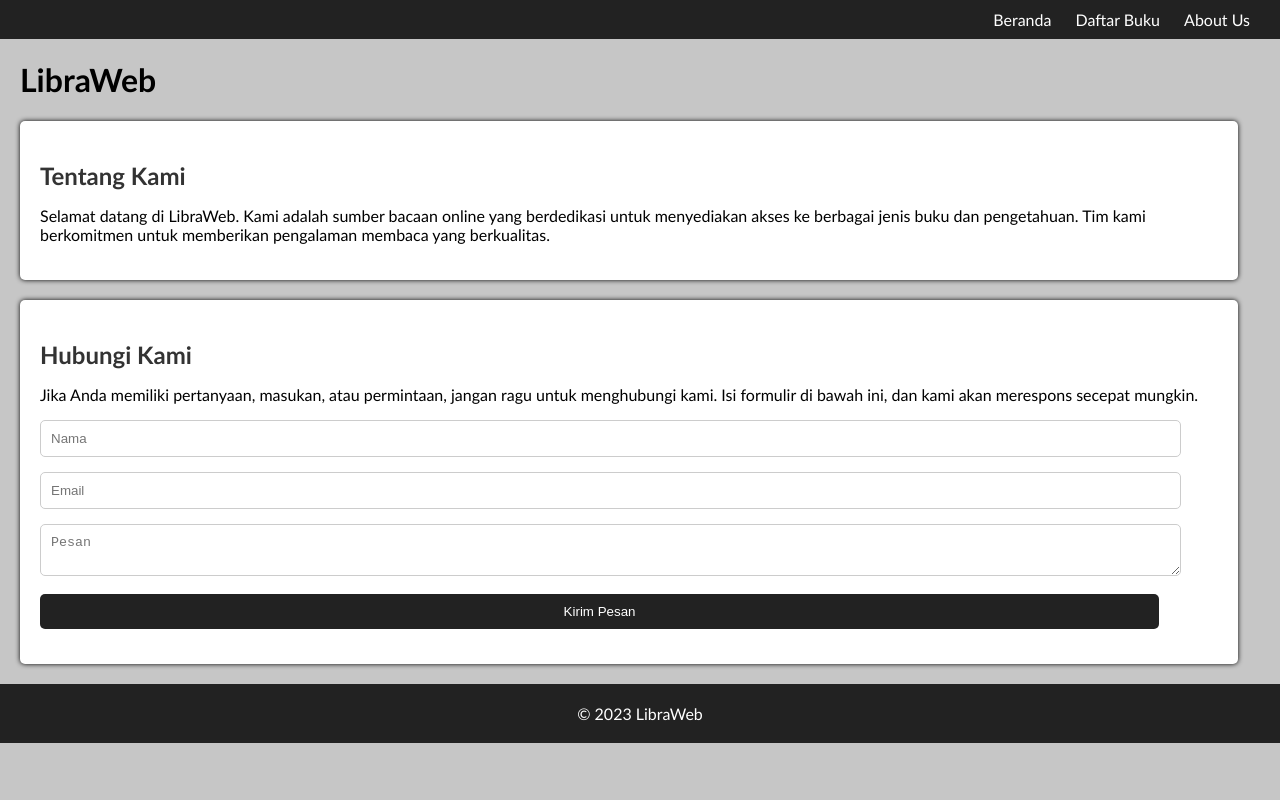
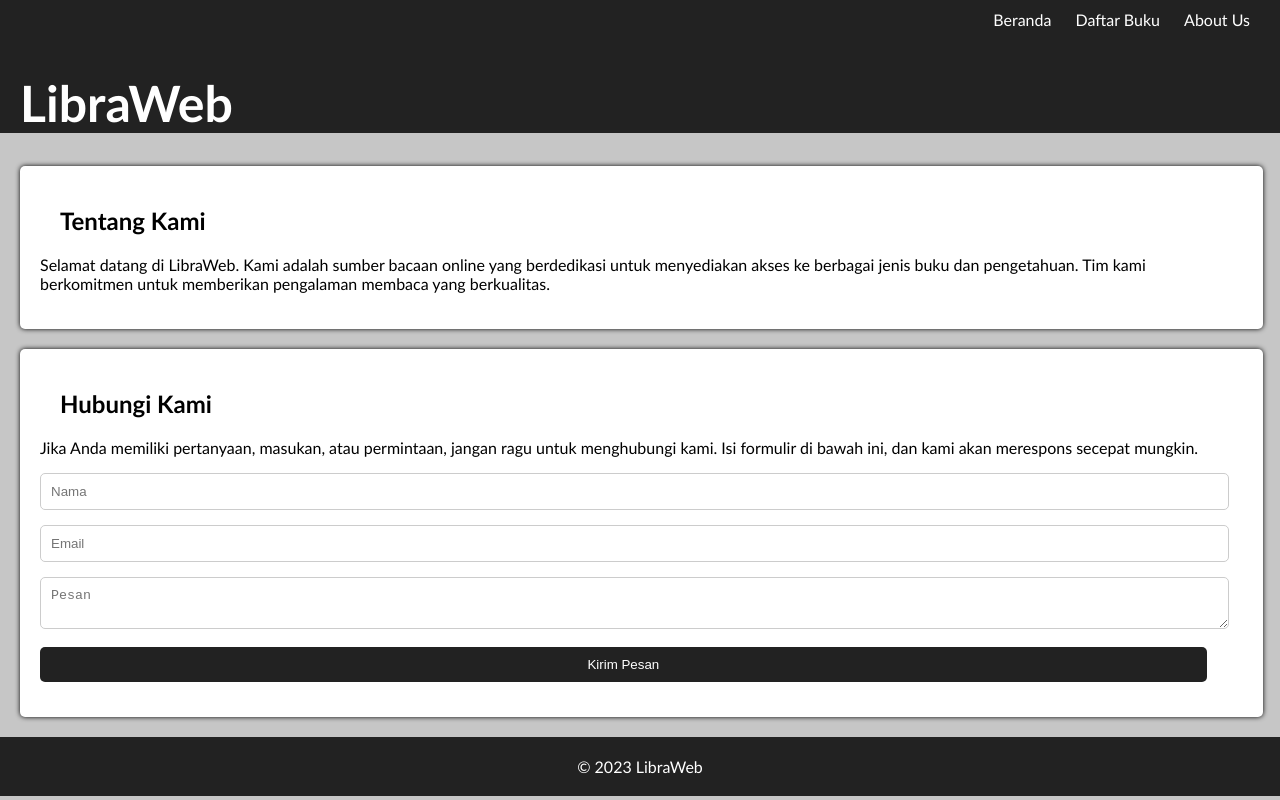
Before and after one commit to 22091397033AryanggaPutraSatrya/libraweb, a plain HTML site: page about.html in a window 1280 px wide. Drawn offline with Linux system fonts and the light colour scheme.

Commit message:
Update style.css

```diff
--- a/style.css
+++ b/style.css
@@ -27,11 +27,21 @@ body {
     background-position: center;
 }
 
-.atas h1 {
+h1 {
+    font-size: xx-large;
     color: white;
     padding-left: 20px;
     font-size: 50px;
     z-index: 1;
+}
+
+h2 {
+    font-size: x-large;
+    padding-left: 20px;
+}
+
+h3 {
+    font-size: x-large;
 }
 
 .atas p {
@@ -40,10 +50,6 @@ body {
     text-align: center;
     z-index: 1;
     padding: 20px;
-}
-
-h1 {
-    padding-left: 20px;
 }
 
 .card {
@@ -67,11 +73,6 @@ h1 {
     border-radius: 20px;
     margin-bottom: 1px;
     padding: 10px;
-}
-
-h3{
-    font-size: x-large;
-    font-weight: bold;
 }
 
 .flex {
@@ -116,6 +117,10 @@ button {
     display: none;
 }
 
+header {
+    background-color: #222;
+}
+
 nav {
     display: flex;
     justify-content: flex-end;
@@ -151,18 +156,13 @@ nav ul li a {
     padding: 20px;
     border-radius: 5px;
     box-shadow: 0px 0px 5px 0px black;
-    width: 95%;
-}
-
-h2 {
-    margin-bottom: 10px;
-    color: #333;
+    width: 97%;
 }
 
 .contact-form input,
 .contact-form textarea,
 .contact-form button {
-    width: 95%;
+    width: 97%;
     margin-bottom: 15px;
     padding: 10px;
     border-radius: 5px;
```
